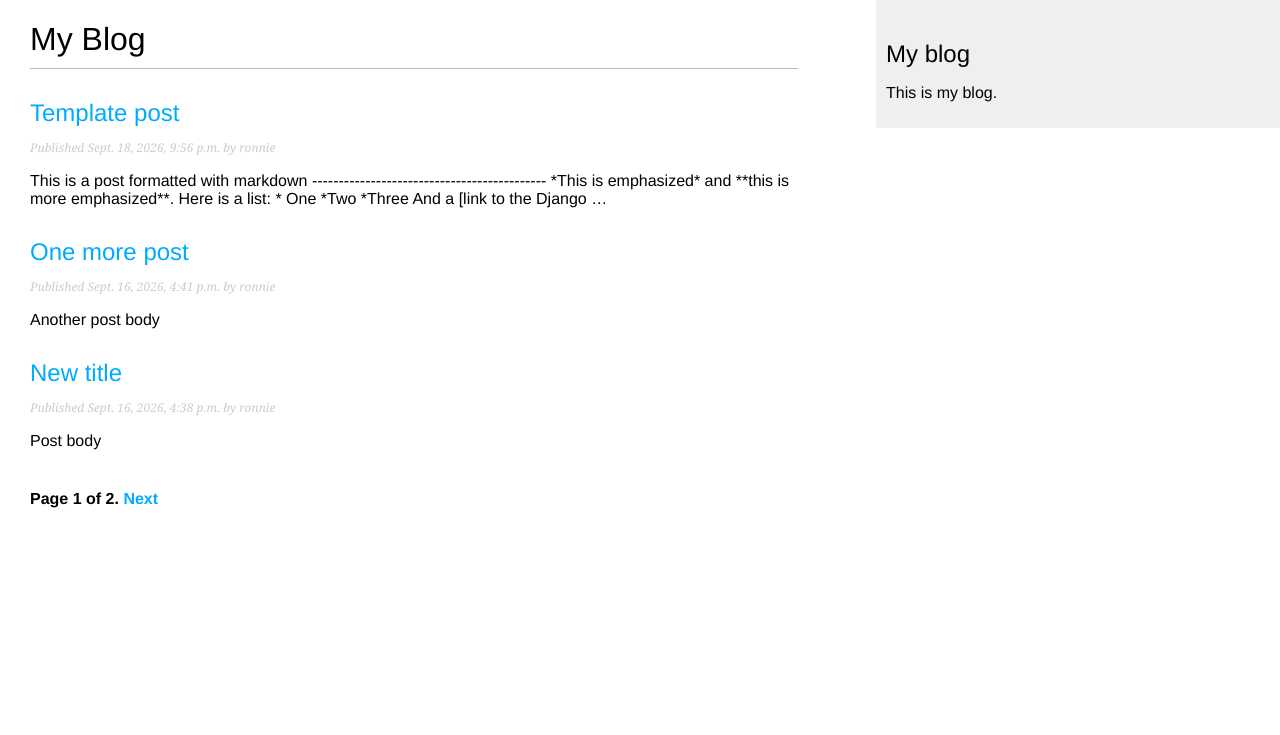
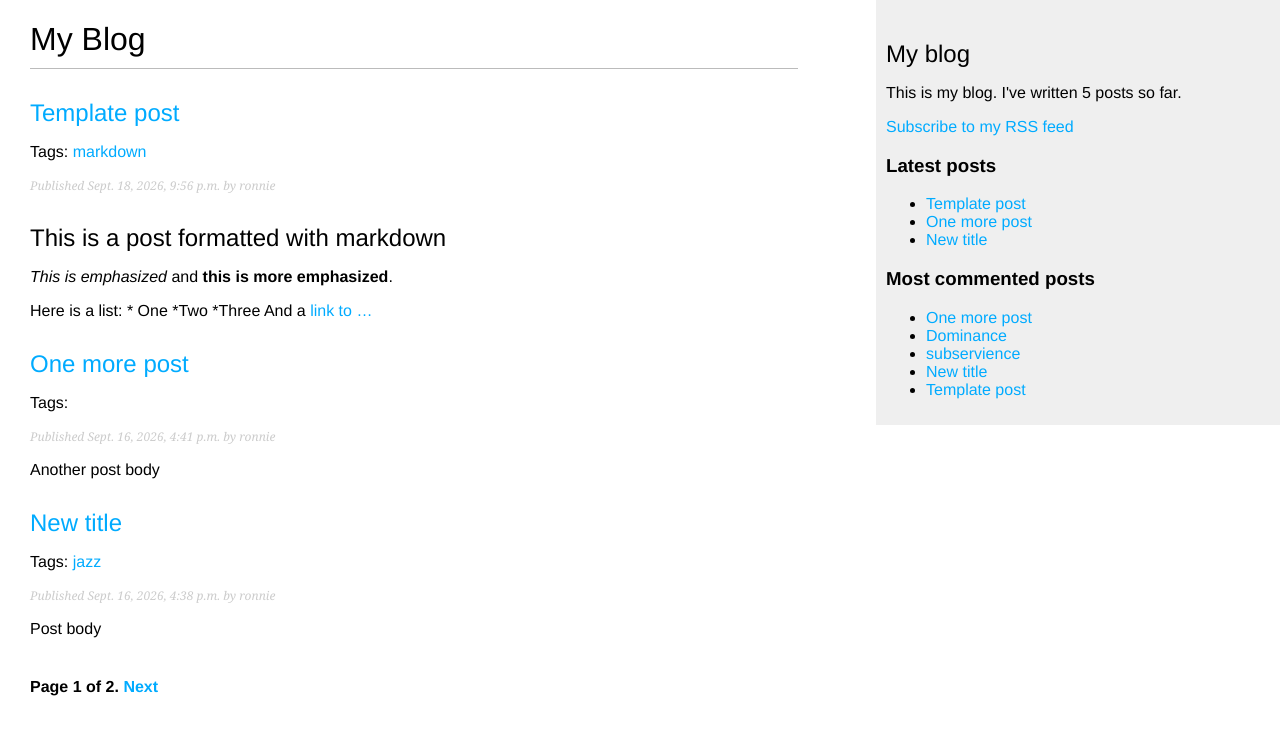
Before and after one commit to MulindwaRonnie/django_lap, a Django app: page /blog/ in a window 1280 px wide. Shown: the top 735 px of the page. Run offline with Django 5.2, Linux system fonts and the light colour scheme; data comes from the database, SQL or seed files in the repository; both versions use the stored data as it was after the commit; parts of the project's set-up code (start-up, migrations or seed data) failed here and were passed over.

Commit message:
Commit b4 docker

```diff
--- a/blog/models.py
+++ b/blog/models.py
@@ -2,6 +2,7 @@ from django.conf import settings # import the projects settings
 from django.db import models
 from django.urls import reverse
 from django.utils import timezone
+from taggit.managers import TaggableManager
 #from django.db.models.functions import Now # In case we want to use database default values instead of timezone
 
 class PublishedManager(models.Manager):
@@ -33,6 +34,7 @@ class Post(models.Model):
     )
     objects = models.Manager() # the default manager
     published = PublishedManager() # Our custom manager
+    tags = TaggableManager() # allows us to add,retrieve and remove tags from post objects
 
     class Meta: # define our own ordering for the posts
         ordering = ['-publish'] # order depends on the publish field and its in reverse chronological order
--- a/blog/templates/blog/base.html
+++ b/blog/templates/blog/base.html
@@ -1,3 +1,4 @@
+{% load blog_tags %}
 {% load static %}
 <!DOCTYPE html>
 <html>
@@ -12,7 +13,25 @@
   </div>
   <div id="sidebar">
     <h2>My blog</h2>
-    <p>This is my blog.</p>
+    <p>This is my blog.
+       I've written {% total_posts %} posts so far.
+    </p>
+    <p>
+      <a href="{% url "blog:post_feed" %}">
+        Subscribe to my RSS feed
+      </a>
+    </p>
+    <h3>Latest posts</h3>
+    {% show_latest_posts 3 %}
+    <h3>Most commented posts</h3>
+    {% get_most_commented_posts as most_commented_posts %}
+    <ul>
+      {% for post in most_commented_posts %}
+        <li>
+          <a href="{{ post.get_absolute_url }}">{{ post.title }}</a>
+        </li>
+      {% endfor %}
+    </ul>
   </div>
 </body>
 </html>
--- /dev/null
+++ b/blog/templates/blog/post/latest_posts.html
@@ -0,0 +1,7 @@
+<ul>
+  {% for post in latest_posts %}
+    <li>
+      <a href="{{ post.get_absolute_url }}">{{ post.title }}</a>
+    </li>
+  {% endfor %}
+</ul>
--- a/blog/templates/blog/post/list.html
+++ b/blog/templates/blog/post/list.html
@@ -1,15 +1,26 @@
 {% extends "blog/base.html" %}
+{% load blog_tags %}
 
 {% block title %}My Blog{% endblock %}
 
 {% block content %}
   <h1>My Blog</h1>
+  {% if tag %}
+    <h2>Posts tagged with "{{ tag.name }}"</h2>
+  {% endif %}
   {% for post in posts %}
     <h2>
       <a href="{{ post.get_absolute_url }}"> {{ post.title }} </a>
     </h2>
+    <p class="tags">
+      Tags:
+       {% for tag in post.tags.all %}
+         <a href="{% url "blog:post_list_by_tag" tag.slug %}">
+           {{ tag.name }}
+         </a>{% if not forloop.last %}, {% endif %}
+       {% endfor %}
     <p class="date"> Published {{ post.publish }} by {{ post.author }} </p>
-    {{ post.body|truncatewords:30|linebreaks }}
+    {{ post.body|markdown|truncatewords_html:30 }}
   {% endfor %}
-  {% include "pagination.html" with page=page_obj %}
+  {% include "pagination.html" with page=posts %}
 {% endblock %}
--- /dev/null
+++ b/blog/templatetags/blog_tags.py
@@ -0,0 +1,27 @@
+import markdown
+from django.utils.safestring import mark_safe
+from django import template
+from ..models import Post
+from django.db.models import Count
+
+register = template.Library()
+
+@register.simple_tag
+def total_posts():
+    return Post.published.count()
+
+@register.inclusion_tag('blog/post/latest_posts.html')
+def show_latest_posts(count=5):
+    latest_posts = Post.published.order_by('-publish')[:count]
+    return {'latest_posts': latest_posts}
+
+# a template tag that returns a queryset
+@register.simple_tag
+def get_most_commented_posts(count=5):
+    return Post.published.annotate(
+        total_comments=Count('comments')
+    ).order_by('-total_comments')[:count]
+
+@register.filter(name='markdown')
+def markdown_format(text):
+    return mark_safe(markdown.markdown(text))
--- a/blog/urls.py
+++ b/blog/urls.py
@@ -1,11 +1,13 @@
 from django.urls import path
 from . import views
+from .feeds import LatestPostsFeed
 
 app_name = 'blog'
 
 urlpatterns = [
-    # post views
-    path('', views.PostListView.as_view(), name="post_list"),
+    path('', views.post_list, name='post_list'),
+    #path('', views.PostListView.as_view(), name="post_list"),
+    path('tag/<slug:tag_slug>/', views.post_list, name='post_list_by_tag'),
     path(
         '<int:year>/<int:month>/<int:day>/<slug:post>/', # these are path converters to create SEO friendly urls
         views.post_detail,
@@ -13,4 +15,5 @@ urlpatterns = [
     ),
     path('<int:post_id>/share/', views.post_share, name='post_share'),
     path('<int:post_id>/comment/', views.post_comment, name='post_comment'),
+    path('feed/', LatestPostsFeed(), name='post_feed'),
 ]
--- a/blog/views.py
+++ b/blog/views.py
@@ -1,3 +1,4 @@
+from django.db.models import Count
 from django.core.paginator import EmptyPage, PageNotAnInteger, Paginator
 from django.shortcuts import get_object_or_404, render
 from .models import Post
@@ -5,13 +6,42 @@ from django.views.generic import ListView
 from django.views.decorators.http import require_POST
 from .forms import CommentForm, EmailPostForm
 from django.core.mail import send_mail
+from taggit.models import Tag
 
+def post_list(request, tag_slug=None):
+    post_list = Post.published.all()
+    tag = None
+    if tag_slug:
+        tag = get_object_or_404(Tag, slug=tag_slug)
+        post_list = post_list.filter(tags__in=[tag])
+    # Pagination with 3 posts per page
+    paginator = Paginator(post_list, 3)
+    page_number = request.GET.get('page', 1)
+    try:
+        posts = paginator.page(page_number)
+    except PageNotAnInteger:
+        # if page_number is not an integer get the first page
+        posts = paginator.page(1)
+    except EmptyPage:
+        #if page_number is out of range get the last page of results
+        posts = paginator.page(paginator.num_pages)
+    return render(
+        request,
+        'blog/post/list.html',
+        {
+            'posts': posts,
+            'tag': tag
+        }
+    )
+
+'''
 class PostListView(ListView):
     # an alternative post list view
     queryset = Post.published.all()
     context_object_name = 'posts'
     paginate_by = 3
     template_name = 'blog/post/list.html'
+'''
 
 def post_detail(request, year, month, day, post):
     post = get_object_or_404(
@@ -28,13 +58,23 @@ def post_detail(request, year, month, day, post):
     # Form for users to comment
     form = CommentForm()
 
+    # List of similar posts
+    post_tags_ids = post.tags.values_list('id', flat=True)
+    similar_posts = Post.published.filter(
+        tags__in=post_tags_ids
+    ).exclude(id=post.id)
+    similar_posts = similar_posts.annotate(
+        same_tags=Count('tags')
+    ).order_by('-same_tags', '-publish')[:4]
+
     return render(
         request,
         'blog/post/detail.html',
         {
             'post': post,
             'comments': comments,
-            'form': form
+            'form': form,
+            'similar_posts': similar_posts
         }
     )
 
--- a/mysite/settings.py
+++ b/mysite/settings.py
@@ -15,6 +15,7 @@ from pathlib import Path
 # Build paths inside the project like this: BASE_DIR / 'subdir'.
 BASE_DIR = Path(__file__).resolve().parent.parent
 
+SITE_ID = 1
 
 # Quick-start development settings - unsuitable for production
 # See https://docs.djangoproject.com/en/6.1/howto/deployment/checklist/
@@ -37,7 +38,10 @@ INSTALLED_APPS = [
     'django.contrib.contenttypes',
     'django.contrib.sessions',
     'django.contrib.messages',
+    'django.contrib.sites',
+    'django.contrib.sitemaps',
     'django.contrib.staticfiles',
+    'taggit',
 ]
 
 MIDDLEWARE = [
--- a/mysite/urls.py
+++ b/mysite/urls.py
@@ -15,9 +15,21 @@ Including another URLconf
     2. Add a URL to urlpatterns:  path('blog/', include('blog.urls'))
 """
 from django.contrib import admin
+from django.contrib.sitemaps.views import sitemap
 from django.urls import include, path
+from blog.sitemaps import PostSitemap
+
+sitemaps = {
+    'posts': PostSitemap,
+}
 
 urlpatterns = [
     path('admin/', admin.site.urls),
     path('blog/', include('blog.urls', namespace='blog')),
+    path(
+        'sitemap.xml',
+        sitemap,
+        {'sitemaps': sitemaps},
+        name='django.contrib.sitemaps.views.sitemap'
+    )
 ]
```
Also changed, not shown: blog/feeds.py (added, +22 -0 lines), blog/sitemaps.py (added, +12 -0 lines), blog/templates/blog/post/detail.html (+11 -1 lines), blog/migrations/0004_post_tags.py (added), blog/templatetags/__init__.py (added), db.sqlite3.
